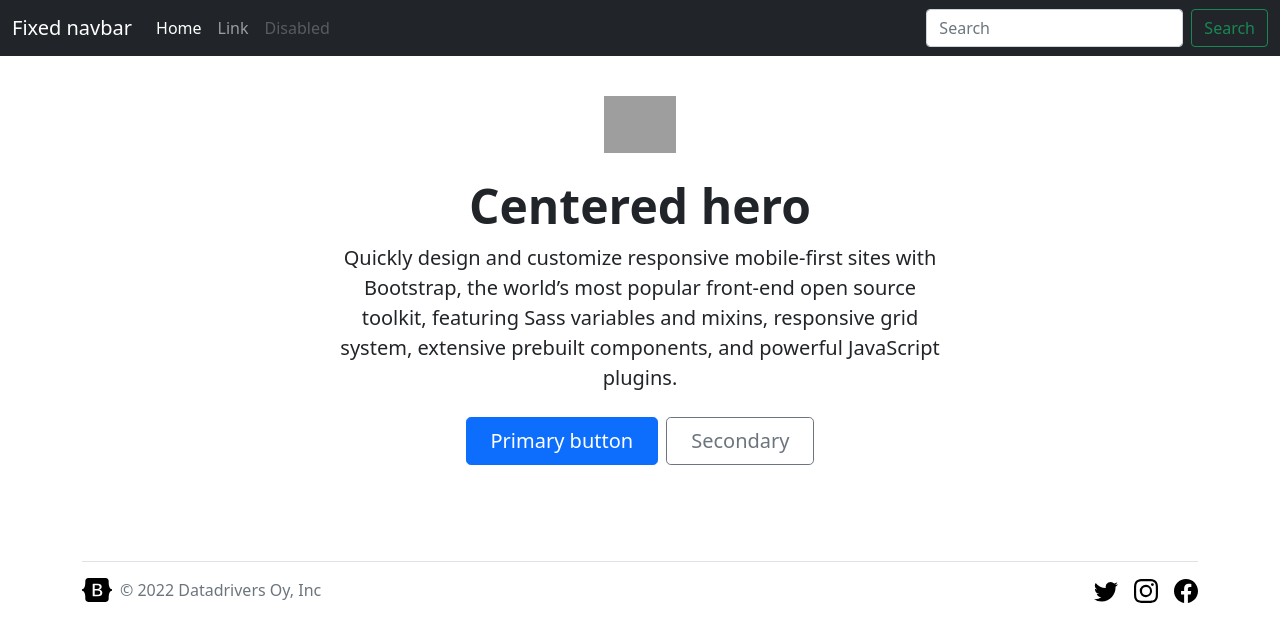
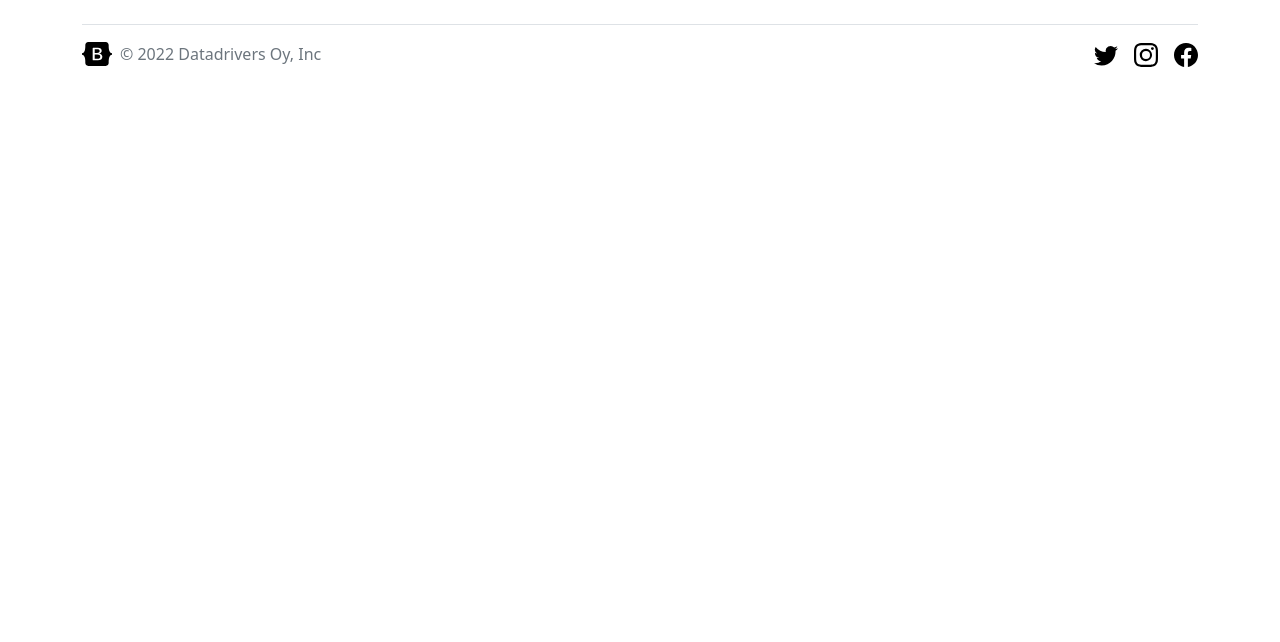
Before and after one commit to niilolehner/drivingSchoolQuiz, a PHP site: page /index.php in a window 1280 px wide. Shown: the top 642 px of the page. Run offline with PHP 8.4, Linux system fonts and the light colour scheme; data comes from the database, SQL or seed files in the repository; tables that the repository leaves empty hold one stand-in row (values such as "Sample post"); some libraries are stand-ins or nearby versions; grey boxes are pictures that could not be loaded.

Commit message:
Trying find solution to PHP

```diff
--- a/DatadriversOy/includes/header.php
+++ b/DatadriversOy/includes/header.php
@@ -1,3 +1,7 @@
+<?php include './php/getDatabaseData.php';
+
+?>
+
 <!doctype html>
 <html lang="en">
   <head>
@@ -15,6 +19,17 @@
     <script src="https://unpkg.com/react-dom@17/umd/react-dom.development.js" crossorigin></script>
     <script src="https://unpkg.com/@babel/standalone/babel.min.js"></script>
     <script src="https://ajax.googleapis.com/ajax/libs/jquery/3.5.1/jquery.min.js"></script>
+
+    <script>
+      <?php
+      echo "var hello = '$Testing'";
+
+      ?>
+
+      console.log(hello);
+
+    </script>
+
     <link rel="stylesheet" href="css/index.css">
 
     <svg xmlns="http://www.w3.org/2000/svg" style="display: none;">
@@ -38,7 +53,7 @@
 
   <body>
 
-<header>
+<!-- <header>
   <div class="container">
   <nav class="navbar navbar-expand-md navbar-dark fixed-top bg-dark">
     <div class="container-fluid">
@@ -66,4 +81,4 @@
     </div>
   </nav>
 </div>
-</header>
+</header> -->
--- a/DatadriversOy/index.php
+++ b/DatadriversOy/index.php
@@ -4,17 +4,7 @@ require 'includes/header.php';
 
 <!-- Context comes here -->
 <main>
-<div class="px-4 py-5 my-5 text-center">
-    <img class="d-block mx-auto mb-4" src="../assets/brand/bootstrap-logo.svg" alt="" width="72" height="57">
-    <h1 class="display-5 fw-bold">Centered hero</h1>
-    <div class="col-lg-6 mx-auto">
-      <p class="lead mb-4">Quickly design and customize responsive mobile-first sites with Bootstrap, the world’s most popular front-end open source toolkit, featuring Sass variables and mixins, responsive grid system, extensive prebuilt components, and powerful JavaScript plugins.</p>
-      <div class="d-grid gap-2 d-sm-flex justify-content-sm-center">
-        <button type="button" class="btn btn-primary btn-lg px-4 gap-3">Primary button</button>
-        <button type="button" class="btn btn-outline-secondary btn-lg px-4">Secondary</button>
-      </div>
-    </div>
-  </div>
+
 
 </main>
 
--- /dev/null
+++ b/DatadriversOy/php/getDatabaseData.php
@@ -0,0 +1,38 @@
+<?php
+include 'dbConnection.php';
+
+isset($_GET['page']) ? $page = $_GET['page'] : $page = '';
+isset($_GET['studentName']) ? $studentName = $_GET['studentName'] : $studentName = '';
+$sql = '';
+$JSON = array();
+$page = 'studentachievements'; //testing purpose
+
+
+//Get student data from database:
+if ($page === 'student') {
+  $sql = "SELECT * FROM '$page' WHERE Name = '$studentName'";
+} else if ($page === 'studentachievements') {
+  $sql = "SELECT *
+          FROM $page
+          INNER JOIN student ON $page.studentID = student.studentID
+          INNER JOIN achievements ON $page.AchievementID = achievements.AchievementID";
+}
+
+$result = $conn->query($sql);
+$rowCount = mysqli_num_rows($result);
+$row = $result->fetch_assoc();
+
+/*
+while($row = $result->fetch_array()){
+    $JSON['studentachievements'][] = $row;
+}
+
+  //input data to JSON
+ echo json_encode($JSON);
+*/
+
+$Testing = "Hello World!";
+
+// $conn->close();
+
+?>
```
